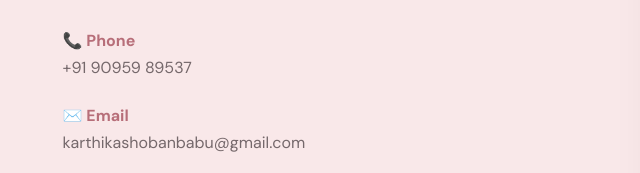
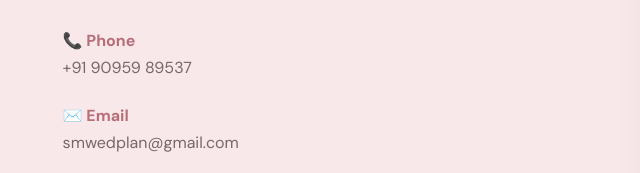
Before and after one commit to smwedplan/WeddingPlanner, a plain HTML site: page index.html in a window 1280 px wide. Shown: the part 6158-6331 px from the top of the page, 27-667 px from the left. Drawn offline with nearby package versions, Linux system fonts and the light colour scheme.

Commit message:
Update index.html

```diff
--- a/index.html
+++ b/index.html
@@ -227,7 +227,7 @@
 
         <div class="contact-details">
             <div><strong>📞 Phone</strong><span>+91 90959 89537</span></div>
-            <div><strong>✉️ Email</strong><span>karthikashobanbabu@gmail.com</span></div>
+            <div><strong>✉️ Email</strong><span>smwedplan@gmail.com</span></div>
             <div><strong>📍 Location</strong><span>Allithurai, Trichy, Tamil Nadu</span></div>
         </div>
     </div>
```
